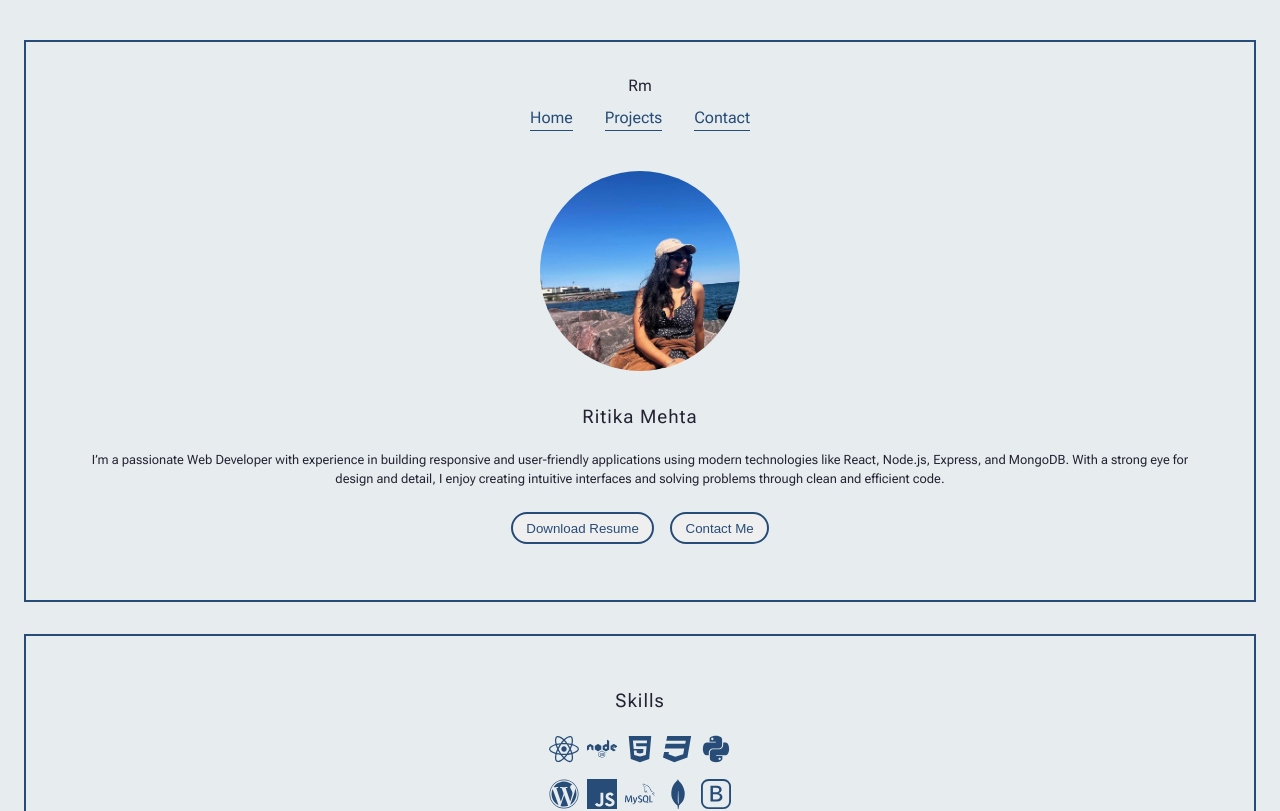
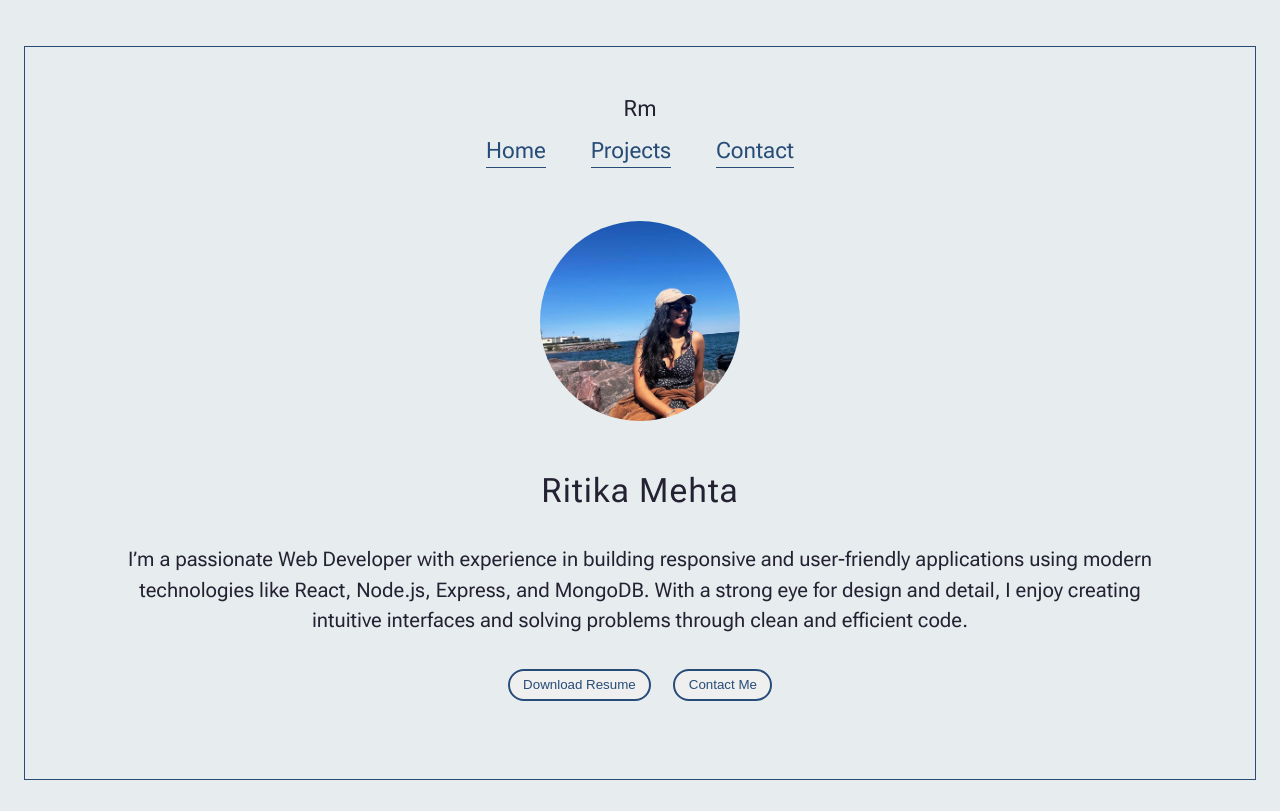
Before and after one commit to ritikamehta11/portfolio-rm, a React (Vite) app: page / in a window 1280 px wide. Shown: the top 811 px of the page. Built offline with nearby package versions, Linux system fonts and the light colour scheme.

Commit message:
fixed profile photo src and changed fonts

```diff
--- a/src/components/Hero/Profile.jsx
+++ b/src/components/Hero/Profile.jsx
@@ -4,9 +4,9 @@ export const Profile = () => {
   return (
     <div className="profileData">
       <div className="profileImgDiv">
-        <img src="/public/profileImg.jpg"></img>
+        <img src="/profileImg.jpg"></img>
       </div>
-      <h3>Ritika Mehta</h3>
+      <h2>Ritika Mehta</h2>
       <div className="infoPara">
         I’m a passionate Web Developer with experience in building responsive
         and user-friendly applications using modern technologies like React,
--- a/src/styles.css
+++ b/src/styles.css
@@ -1,8 +1,9 @@
 .container{
-  border: 2px solid var(--primary-color);
+  border: 1px solid var(--primary-color);
   padding: 2em 1em;
   margin: 1em 0em 2em 0;
   color: rgb(36, 34, 50);
+  font-size: 1.4em;
 }
 .nav{
   display: inline-flex;
@@ -45,10 +46,10 @@ a:hover{
   object-position:bottom;
 }
 .infoPara{
-  font-size: 0.8em;
+  font-size: 0.9em;
   padding: 0 3em;
 }
-h3,h4{
+h2,h3,h4{
   letter-spacing: 1px;
   font-weight: 400;
 
```
